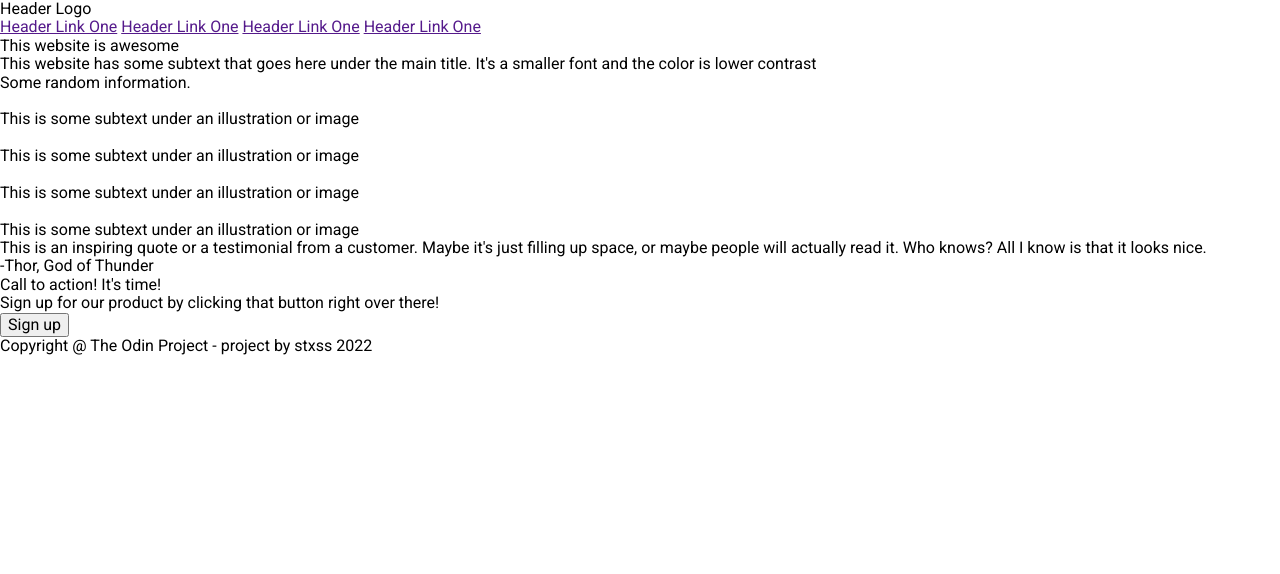
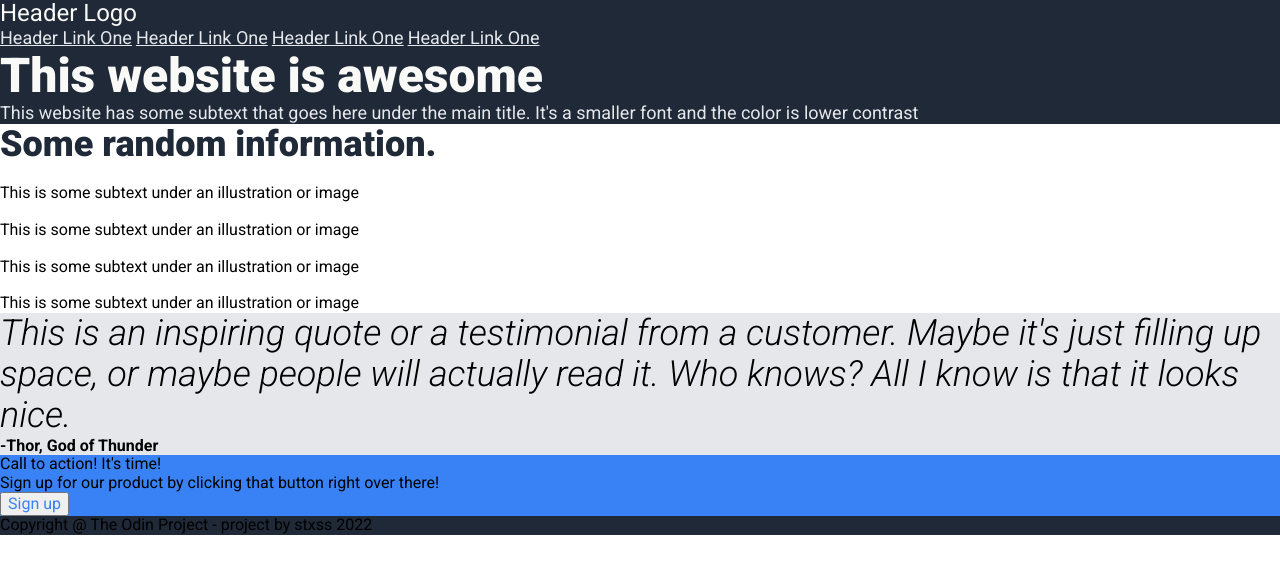
Before and after one commit to stxss/odin-landing-page, a plain HTML site: page index.html in a window 1280 px wide. Drawn offline with Linux system fonts and the light colour scheme.

Commit message:
Update basic layout and appearance

```diff
--- a/css/stylesheet.css
+++ b/css/stylesheet.css
@@ -1,3 +1,70 @@
 body {
-    font-family: roboto, sans-serif;
+    font-family: "Roboto","Roboto Black", "Roboto Italic", sans-serif;
 }
+
+/* HERO AND FOOTER */
+.hero,
+.footer,
+.header {
+    background-color: #1f2937;
+}
+
+/* HERO TITLE AND HEADER LOGO */
+.hero-title,
+.header .logo {
+    color: #f9faf8;
+}
+
+/* HERO TITLE */
+.hero-title {
+    font-size: 48px;
+    font-weight: 900;
+}
+
+/* HERO TEXT */
+.hero-subtext {
+
+}
+
+/* HEADER LOGO */
+.header .logo {
+    font-size: 24px;
+}
+
+/* HEADER LINKS AND HERO TEXT */
+.header .link,
+.hero-subtext {
+    font-size: 18px;
+    color: #E5E7EB;
+}
+
+/* INFORMATION TITLE */
+.info-title {
+    font-size: 36px;
+    font-weight: 900;
+    color: #1f2937;
+}
+
+/* CALL TO ACTION AND BUTTON SIGN UP  */
+.call {
+    background-color: #3882F6;
+}
+
+.sign-up {
+    color: #3882F6;
+}
+
+/* QUOTE SECTION */
+.quote {
+    background-color: #E5E7EB;
+}
+
+.quote-text {
+    font-size: 36px;
+    font-style: italic;
+    font-weight: 300;
+}
+
+.signature {
+    font-weight: 700;
+}
```
